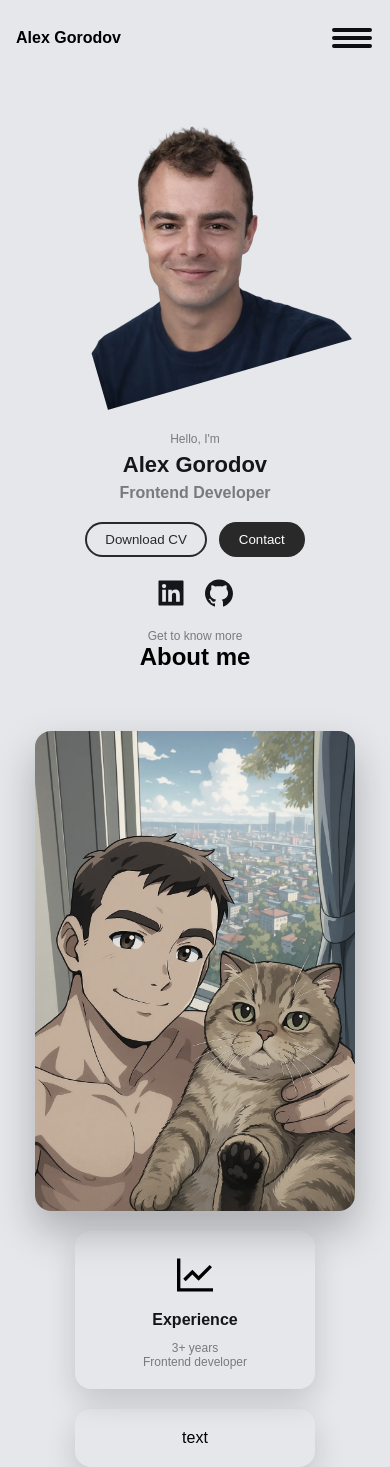
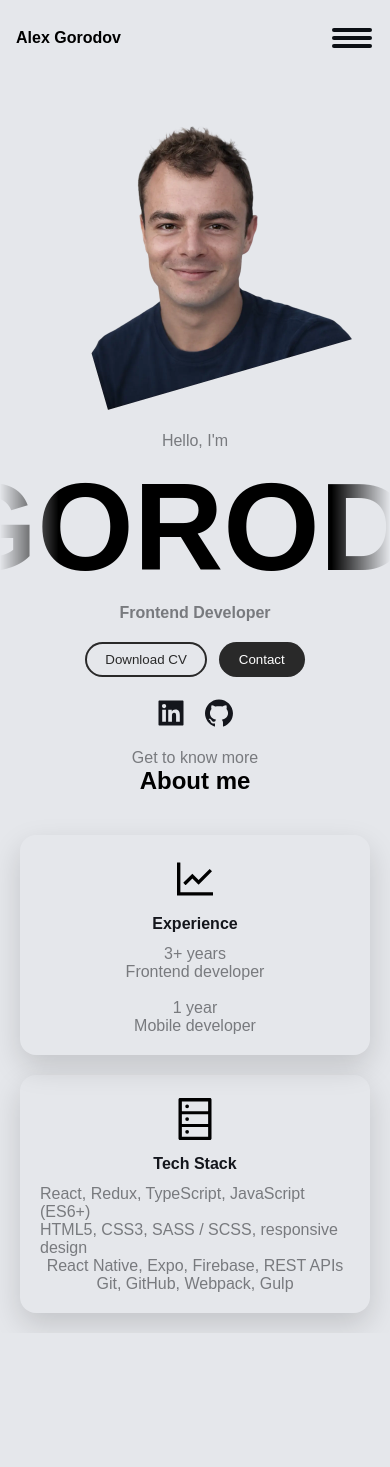
Before and after one commit to Alex-Gorodov/portfolio-2026, a React (Create React App) app: page / in a window 390 px wide. After the commit the page ends 1333 px from the top, so only its background shows below. Built offline with nearby package versions, Linux system fonts and the light colour scheme.

Commit message:
remove pic from mobile and animated name

```diff
--- a/src/Blocks/Hero/Hero.tsx
+++ b/src/Blocks/Hero/Hero.tsx
@@ -2,8 +2,10 @@ import { AiFillLinkedin, AiOutlineGithub } from "react-icons/ai";
 import Image from "../../Assets/Images/Alex.webp";
 import CV from "../../Assets/Files/alex_gorodov_cv.pdf";
 import Button from "../../Components/Buttons/Button";
+import { useResponsive } from "../../Context/responsive.context";
 
 export default function Hero() {
+  const { isMobile } = useResponsive();
 
   return (
     <div className="hero_wrapper section">
@@ -20,7 +22,22 @@ export default function Hero() {
       <div className="hero_content">
         <div>
           <p className="hero_text-intro">Hello, I'm</p>
-          <h2 className="hero_name">Alex Gorodov</h2>
+          <div className="hero_name-marquee">
+            <div className="hero_name-track">
+              {
+                isMobile
+                ?
+                <>
+                  <h2 className="hero_name">Alex Gorodov</h2>
+                  <h2 className="hero_name">Alex Gorodov</h2>
+                </>
+                :
+                <h2 className="hero_name">Alex Gorodov</h2>
+              }
+            </div>
+          </div>
+
+
           <p className="hero_description">Frontend Developer</p>
         </div>
 
--- a/src/Blocks/Main/Main.tsx
+++ b/src/Blocks/Main/Main.tsx
@@ -1,9 +1,12 @@
 import Image from "../../Assets/Images/main-pic.webp";
+import { AiOutlineDatabase } from "react-icons/ai";
 import { AiOutlineLineChart } from "react-icons/ai";
 import { useEffect, useRef } from "react";
+import { useResponsive } from "../../Context/responsive.context";
 
 export default function Main() {
   const cardRef = useRef<HTMLDivElement | null>(null);
+  const { isMobile } = useResponsive();
 
   useEffect(() => {
   const card = cardRef.current;
@@ -26,19 +29,7 @@ export default function Main() {
     `;
   };
 
-  /* ---------- MOBILE ---------- */
-  const handleOrientation = (e: DeviceOrientationEvent) => {
-    if (e.beta === null || e.gamma === null) return;
 
-    const rotateX = Math.max(-maxRotate, Math.min(maxRotate, e.beta / 5));
-    const rotateY = Math.max(-maxRotate, Math.min(maxRotate, e.gamma / 5));
-
-    card.style.transform = `
-      perspective(900px)
-      rotateX(${rotateX}deg)
-      rotateY(${rotateY}deg)
-    `;
-  };
 
   // Some browsers (notably iOS Safari) require an explicit permission request
   // for DeviceOrientationEvent. Request it on first user gesture and then
@@ -48,22 +39,10 @@ export default function Main() {
 
   const addOrientationListener = () => {
     if (typeof D !== "undefined" && typeof D.requestPermission === "function") {
-      onFirstGesture = async () => {
-        try {
-          const permission = await D.requestPermission();
-          if (permission === "granted") {
-            window.addEventListener("deviceorientation", handleOrientation);
-          }
-        } catch (err) {
-          // permission API may throw if not available or denied — ignore silently
-        }
-      };
+
       // listen for the first user gesture (tap/click) to request permission
       window.addEventListener("touchstart", onFirstGesture as EventListener, { once: true });
       window.addEventListener("click", onFirstGesture as EventListener, { once: true });
-    } else {
-      // permission not required — register directly
-      window.addEventListener("deviceorientation", handleOrientation);
     }
   };
 
@@ -75,7 +54,6 @@ export default function Main() {
 
   return () => {
     window.removeEventListener("mousemove", handleMouseMove);
-    window.removeEventListener("deviceorientation", handleOrientation);
     if (onFirstGesture) {
       window.removeEventListener("touchstart", onFirstGesture as EventListener);
       window.removeEventListener("click", onFirstGesture as EventListener);
@@ -88,27 +66,63 @@ export default function Main() {
     <div className="main">
       <div className="main_header">
         <p className="main_intro-text">Get to know more</p>
-        <h2>About me</h2>
+        <h2 className="main_intro-title">About me</h2>
       </div>
 
-      <div className="main_content">
-        <div ref={cardRef} className="main_image-wrapper">
+      <div className="main_content-wrapper">
+          <div ref={cardRef} className={`main_image-wrapper ${isMobile && 'visually-hidden'}`}>
             <img
               src={Image}
-            alt="Alex"
+              alt="Alex and Agatha anime style AI generated"
               width={320}
               height={320}
               className="main_image"
             />
           </div>
 
+        <div className="main_content">
+
+          <div className="main_cards-wrapper">
             <div className="main_card">
               <AiOutlineLineChart size={48}/>
               <p className="main_card-title">Experience</p>
               <p className="main_card-text">3+ years</p>
               <p className="main_card-text">Frontend developer</p>
+              <br/>
+              <p className="main_card-text">1 year</p>
+              <p className="main_card-text">Mobile developer</p>
             </div>
-        <div className="main_card">text</div>
+
+            <div className="main_card">
+              <AiOutlineDatabase size={48}/>
+              <p className="main_card-title">Tech Stack</p>
+
+              <p className="main_card-text">
+                React, Redux, TypeScript, JavaScript (ES6+)
+              </p>
+
+              <p className="main_card-text">
+                HTML5, CSS3, SASS / SCSS, responsive design
+              </p>
+
+              <p className="main_card-text">
+                React Native, Expo, Firebase, REST APIs
+              </p>
+
+              <p className="main_card-text">
+                Git, GitHub, Webpack, Gulp
+              </p>
+            </div>
+          </div>
+          {/* <div>
+            <p className="main_about-text">
+              Frontend developer. React, Redux, TypeScript.
+              Web & Mobile — React Native, Expo, Firebase, REST APIs.
+            </p>
+
+          </div> */}
+        </div>
+
       </div>
     </div>
   );
--- a/src/Styles/Modules/Hero.sass
+++ b/src/Styles/Modules/Hero.sass
@@ -1,3 +1,9 @@
+@keyframes hero-marquee
+  0%
+    transform: translateX(0)
+  100%
+    transform: translateX(-50%)
+
 .hero
   &_wrapper
 
@@ -31,11 +37,17 @@
     @include subscript-style
     margin: 0
 
+  &_name-marquee
+    overflow: hidden
+
+  &_name-track
+    display: inline-block
+
   &_name
     margin: 6px 0
     font-size: clamp(22px, 4vw, 28px)
     font-weight: 700
-    color: $text
+    white-space: nowrap
 
   &_description
     margin: 0
@@ -55,3 +67,24 @@
 
     &:active
       opacity: 0.6
+
+@media (max-width: $mobile-width)
+  .hero_name-marquee
+    width: 100vw
+    mask-image: linear-gradient(
+      to right,
+      transparent,
+      black 15%,
+      black 85%,
+      transparent
+    )
+
+  .hero_name-track
+    display: flex
+    width: max-content
+    animation: hero-marquee 4s linear infinite
+
+  .hero_name
+    font-size: 124px
+    padding-right: 48px
+    text-transform: uppercase
--- a/src/Styles/Modules/Main.sass
+++ b/src/Styles/Modules/Main.sass
@@ -1,42 +1,71 @@
 .main
   display: flex
   flex-direction: column
-  gap: 60px
+  gap: 20px
 
   &_intro-text
     @include subscript-style;
+
+  &_intro-title
+    font-size: clamp(24px, 4vw, 32px)
+
   &_header
     @include flex-column-center
+
+  &_content-wrapper
+    display: grid
+    padding: 20px
+    @media (min-width: 768px)
+      grid-template-columns: 1fr 2fr
+
   &_content
     @include section-layout
+
   &_image-wrapper
     max-width: 320px
     border-radius: 16px
     overflow: hidden
-    height: auto
     box-shadow: 0 20px 40px rgba(0, 0, 0, 0.25)
-    // transition:
-    //   transform 0.2s ease-out,
-    //   box-shadow 0.2s ease-out
+
   &_image
     display: block
     object-fit: cover
     width: 100%
     filter: grayscale(66%)
-    height: auto
+    height: 100%
     transition: all 0.3s ease
     &:hover
       scale: 1.05
+
+  &_cards-wrapper
+    display: flex
+    gap: 20px
+    flex-wrap: wrap
+    justify-content: center
+
   &_card
     @include flex-column-center
     box-shadow: $card-shadow
     border-radius: 16px
     padding: 20px
-    width: clamp(240px, 40vw, 320px)
+    width: clamp(240px, 40vw, 360px)
+    @media (max-width: $mobile-width)
+      width: 100%
+
   &_card-title
     margin: 12px 0
     font-size: clamp(16px, 3vw, 18px)
     font-weight: 600
     color: $text
+
   &_card-text
     @include subscript-style
+
+  &_about-text
+    font-size: 16px
+    line-height: 1.6
+    color: $text
+    margin-bottom: 16px
+
+    &:last-child
+      margin-bottom: 0
--- a/src/Styles/variables.sass
+++ b/src/Styles/variables.sass
@@ -10,6 +10,10 @@ $secondary: #22D3EE
 $text: #14161c
 $text-secondary: #787a7e
 $border: #1F2937
+
+$mobile-width: 768px
+$tablet-width: 1024px
+$desktop-width: 1280px
 
 $card-shadow: 0 12px 30px rgba(0,0,0,0.15)
 
@@ -35,12 +39,12 @@ $card-shadow: 0 12px 30px rgba(0,0,0,0.15)
   flex-direction: column
 
 @mixin subscript-style
-  font-size: clamp(12px, 2vw, 16px)
+  font-size: clamp(16px, 2vw, 24px)
   color: $text-secondary
 
 @mixin section-layout
   display: flex
-  gap: clamp(20px, 5vw, 180px)
+  gap: clamp(20px, 5vw, 80px)
   align-items: center
   justify-content: center
   flex-wrap: wrap
```
Lines whose indentation alone changed are shown as unchanged.
